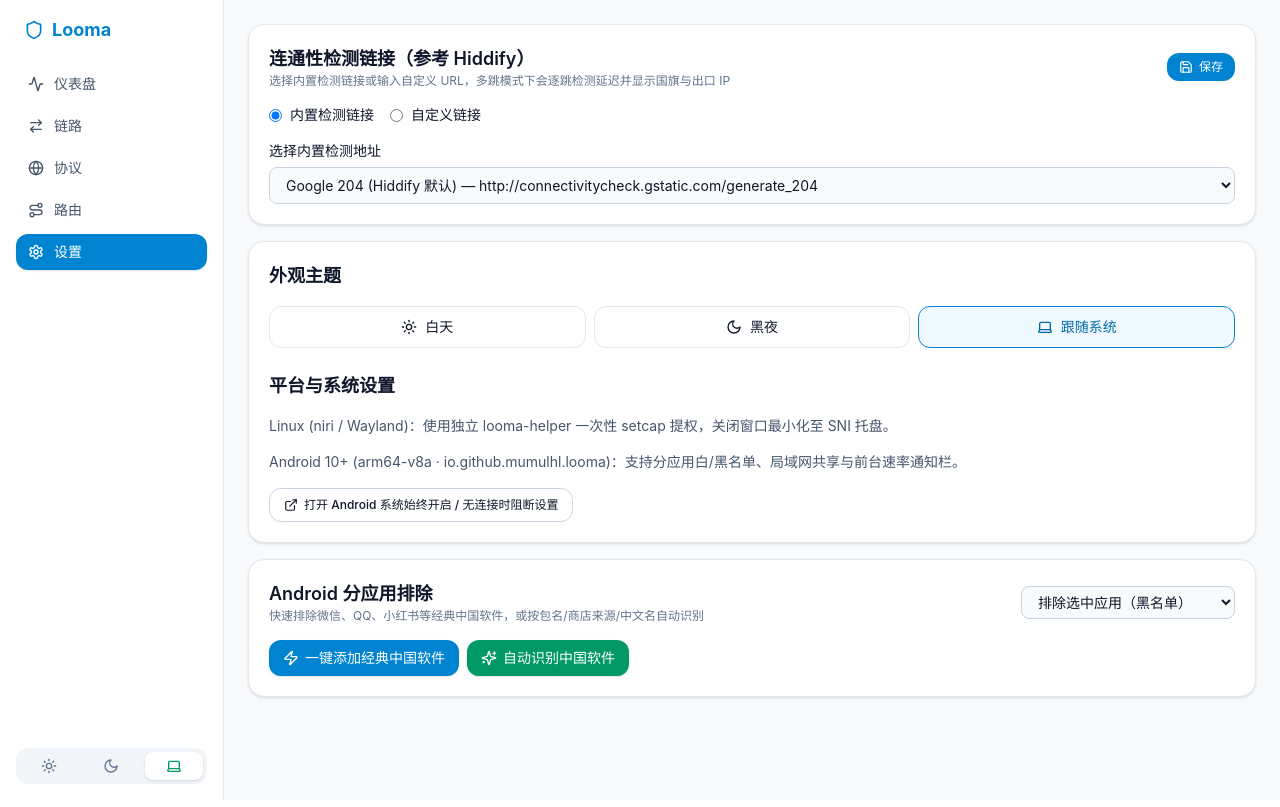
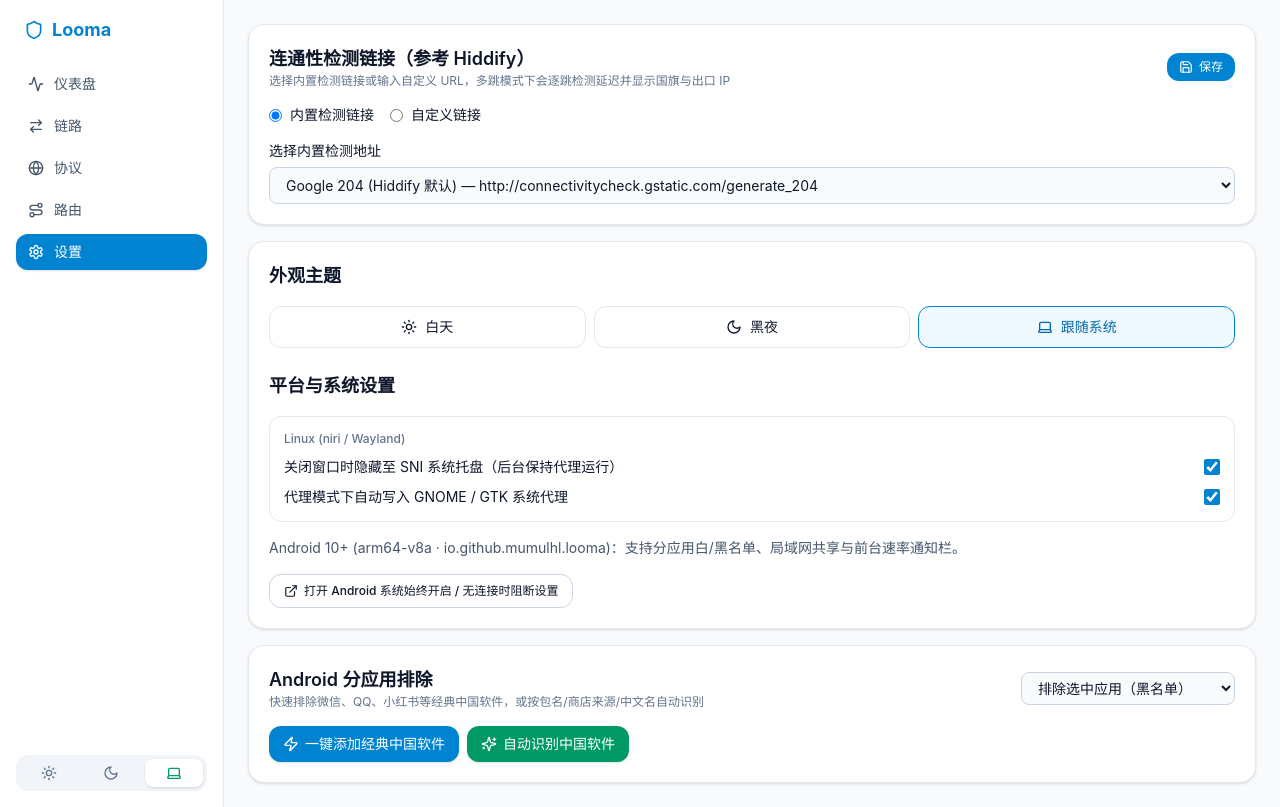
Before and after one commit to mumu-lhl/my-vpn, a Svelte app in the folder frontend/: page / in a window 1280 px wide. Both pictures are taken after a click on the button "设置". Built offline with nearby package versions, Linux system fonts and the light colour scheme.

Commit message:
feat(frontend): add Linux SNI tray and system proxy toggles in Settings

```diff
--- a/frontend/src/App.svelte
+++ b/frontend/src/App.svelte
@@ -104,6 +104,8 @@
   let probing = $state(false);
   let probeResult = $state<ChainProbeResult | null>(null);
 
+  let minimizeToTray = $state(true);
+  let setSystemProxy = $state(true);
   let perAppMode = $state<"all" | "whitelist" | "blacklist">("blacklist");
   let excludedPackages = $state<string[]>([]);
   let detectedPreview = $state<DetectedCNApp[]>([]);
@@ -176,6 +178,11 @@
         test_url: probeBuiltinURL,
         custom_url: probeCustomURL.trim(),
       },
+      linux: {
+        ...base.linux,
+        minimize_to_tray: minimizeToTray,
+        set_system_proxy: setSystemProxy,
+      },
       android: {
         ...base.android,
         per_app_mode: perAppMode,
@@ -235,6 +242,10 @@
       probeMode = cfg.probe.mode === "custom" ? "custom" : "builtin";
       probeBuiltinURL = cfg.probe.test_url || BUILTIN_PROBE_URLS[0].url;
       probeCustomURL = cfg.probe.custom_url ?? "";
+    }
+    if (cfg.linux) {
+      minimizeToTray = cfg.linux.minimize_to_tray ?? true;
+      setSystemProxy = cfg.linux.set_system_proxy ?? true;
     }
     if (cfg.android) {
       perAppMode = cfg.android.per_app_mode ?? "blacklist";
@@ -1239,10 +1250,31 @@
         </div>
 
         <h2 class="pt-2 text-lg font-semibold">平台与系统设置</h2>
-        <p class="text-sm text-slate-600 dark:text-slate-300">
-          Linux (niri / Wayland)：使用独立 looma-helper 一次性 setcap
-          提权，关闭窗口最小化至 SNI 托盘。
-        </p>
+        <div
+          class="space-y-2.5 rounded-xl border border-slate-200 p-3.5 dark:border-slate-800"
+        >
+          <p class="text-xs font-medium text-slate-500 dark:text-slate-400">
+            Linux (niri / Wayland)
+          </p>
+          <label class="flex items-center justify-between gap-3 text-sm">
+            <span>关闭窗口时隐藏至 SNI 系统托盘（后台保持代理运行）</span>
+            <input
+              type="checkbox"
+              class="h-4 w-4 accent-sky-600"
+              bind:checked={minimizeToTray}
+              onchange={() => persistConfig(false)}
+            />
+          </label>
+          <label class="flex items-center justify-between gap-3 text-sm">
+            <span>代理模式下自动写入 GNOME / GTK 系统代理</span>
+            <input
+              type="checkbox"
+              class="h-4 w-4 accent-sky-600"
+              bind:checked={setSystemProxy}
+              onchange={() => persistConfig(false)}
+            />
+          </label>
+        </div>
         <p class="text-sm text-slate-600 dark:text-slate-300">
           Android 10+ (arm64-v8a ·
           io.github.mumulhl.looma)：支持分应用白/黑名单、局域网共享与前台速率通知栏。
```
